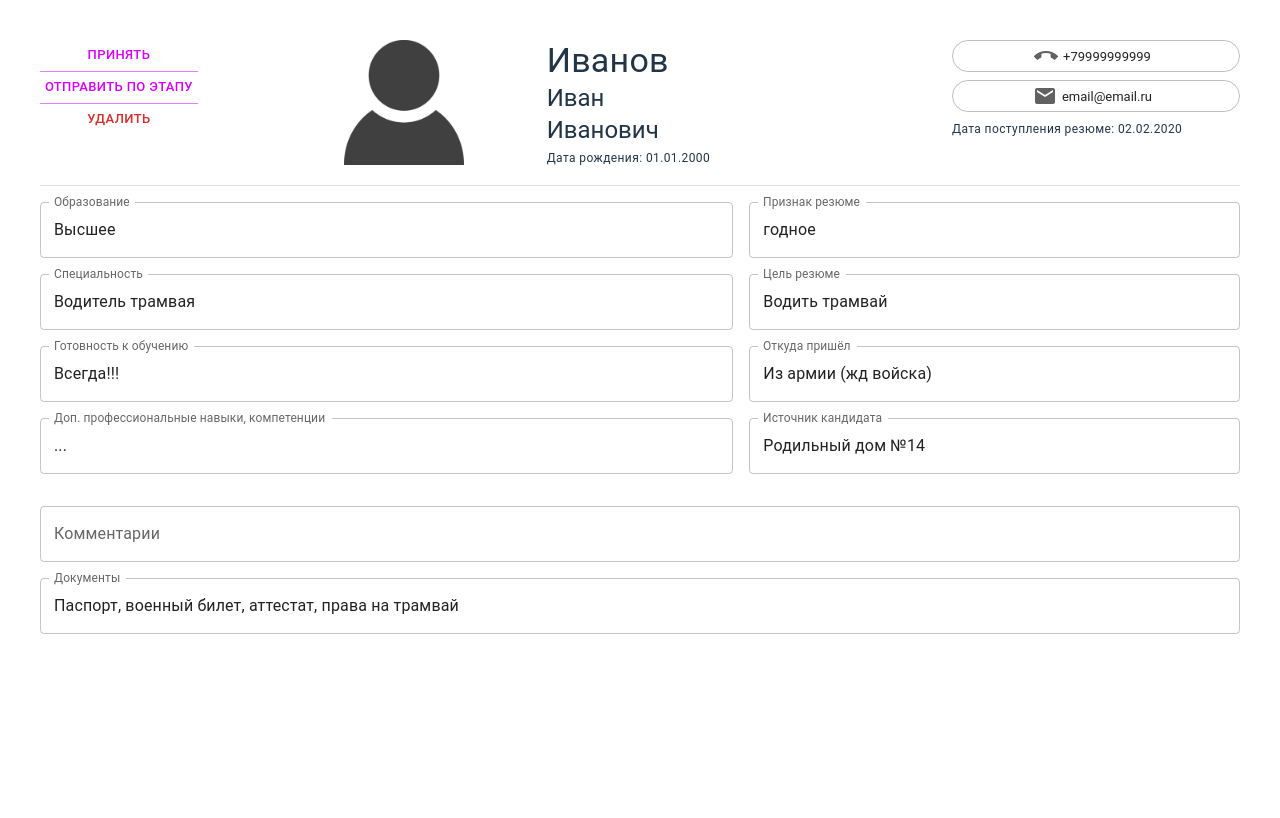
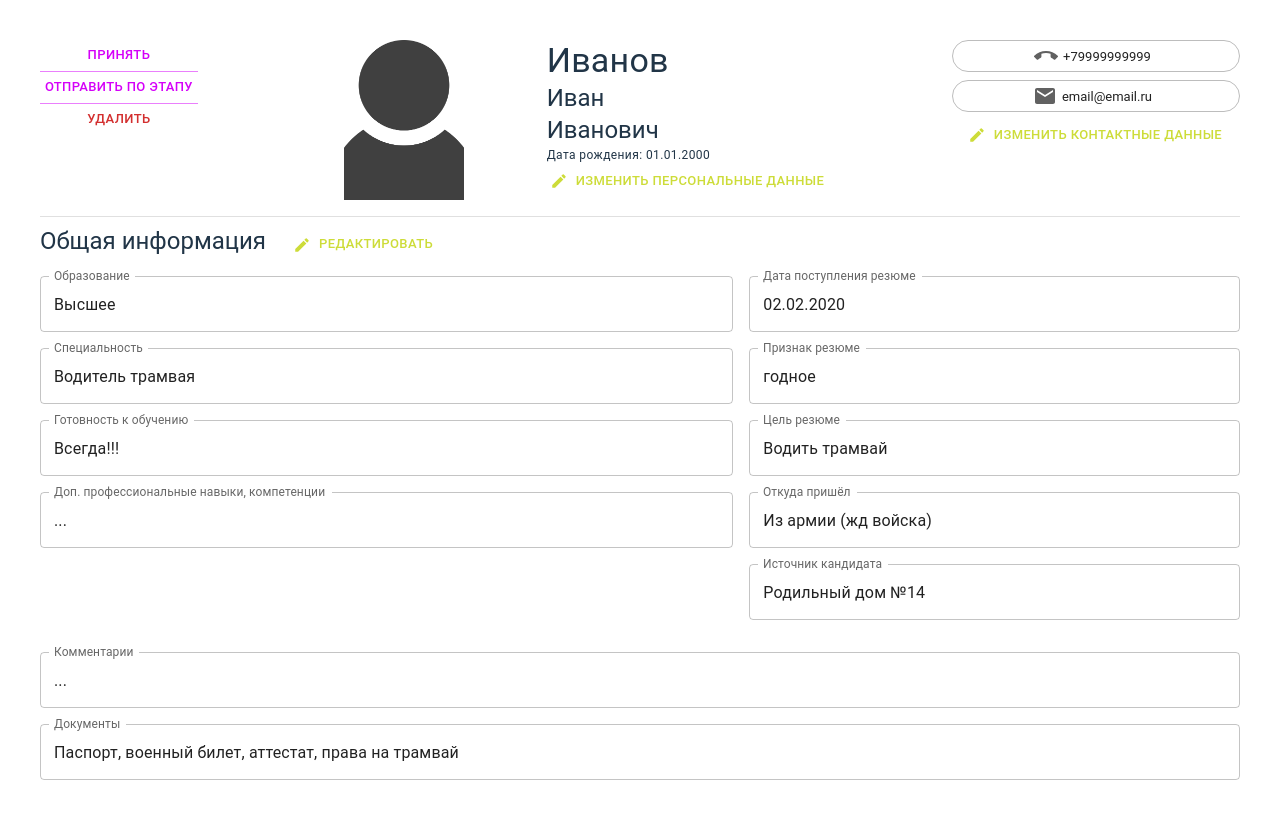
Before and after one commit to merly986/please, a React (Vite) app in the folder please_front/: page /candidate/1 in a window 1280 px wide. Built offline with nearby package versions, Linux system fonts and the light colour scheme.

Commit message:
f#1/reserved

```diff
--- a/please_front/src/App.tsx
+++ b/please_front/src/App.tsx
@@ -3,7 +3,7 @@ import { setHomeLink } from "@store/common.ts";
 import { BrowserRouter, Route, Routes } from "react-router-dom";
 import "./App.css";
 import Index from "@/pages/";
-import CandidateInfo from "@/pages/candidate/";
+import CandidateInfo from "@/pages/candidate/CandidateInfo.tsx";
 import { useDispatch } from "react-redux";
 import { lime, purple } from "@mui/material/colors";
 
--- a/please_front/src/pages/candidate/index.tsx
+++ b/please_front/src/pages/CandidateInfo.tsx
@@ -2,7 +2,7 @@ import avatar from "/avatar.png";
 import { Avatar } from "@mui/material";
 import { Box, Grid, Typography, Chip, Stack, Button, ButtonGroup, Divider, TextField } from "@mui/material";
 import { useParams } from "react-router-dom";
-import { CallEnd, Email } from '@mui/icons-material';
+import { CallEnd, Email, Edit } from '@mui/icons-material';
 
 const candidate = {
   firstName: "Иван",
@@ -37,7 +37,7 @@ function CandidateInfo () {
 	  <Avatar
 	    src={candidate.foto}
 	    alt="Фото"
-	    sx={{height: 125, width: 120}}
+	    sx={{height: 160, width: 120}}
 	    variant="square"
 	  />
         </Grid>
@@ -46,18 +46,21 @@ function CandidateInfo () {
             <Typography variant="h4">{candidate.lastName}</Typography>
             <Typography variant="h5">{candidate.firstName}</Typography>
             <Typography variant="h5">{candidate.middleName}</Typography>
-            <Typography variant="caption">Дата рождения: {candidate.birthday}</Typography>
+            <Typography variant="caption" sx={{display: "block"}}>Дата рождения: {candidate.birthday}</Typography>
+            <Button size="small" startIcon={<Edit />}>Изменить персональные данные</Button>
           </div>
         </Grid>
         <Grid item sm={12} md={3}>
           <Stack spacing={1}>
             <Chip icon={<CallEnd />} label={candidate.phone} variant="outlined" />
             <Chip icon={<Email />} label={candidate.email} variant="outlined" />
-            <Typography variant="caption">Дата поступления резюме: { candidate.resumeDate }</Typography>
+            <Button size="small"  startIcon={<Edit />}>Изменить контактные данные</Button>
           </Stack>
         </Grid>
         <Grid item sm={12} md={12}>
-          <Divider />
+          <Divider sx={{mb: 1}}/>
+          <Typography variant="h5" sx={{display: "inline", mr: 3}}>Общая информация</Typography>
+          <Button size="small" startIcon={<Edit />}>Редактировать</Button>
           <Grid container spacing={2}>
             <Grid item sm={12} md={7}>
               <TextField sx={{mt: 2}}
@@ -97,6 +100,14 @@ function CandidateInfo () {
             <Grid item sm={12} md={5}>
               <TextField sx={{mt: 2}}
                 fullWidth
+                label="Дата поступления резюме"
+                defaultValue={ candidate.resumeDate }
+                InputProps={{
+                  readOnly: true,
+                }}
+              />
+              <TextField sx={{mt: 2}}
+                fullWidth
                 label="Признак резюме"
                 defaultValue="годное"
                 InputProps={{
@@ -134,7 +145,7 @@ function CandidateInfo () {
           <TextField sx={{mt: 2}}
             fullWidth
             label="Комментарии"
-            defaultValue=""
+            defaultValue="..."
             InputProps={{
               readOnly: true,
             }}
--- /dev/null
+++ b/please_front/src/pages/candidate/CandidateInfo.tsx
@@ -0,0 +1,168 @@
+import avatar from "/avatar.png";
+import { Avatar } from "@mui/material";
+import { Box, Grid, Typography, Chip, Stack, Button, ButtonGroup, Divider, TextField } from "@mui/material";
+import { useParams } from "react-router-dom";
+import { CallEnd, Email, Edit } from '@mui/icons-material';
+
+const candidate = {
+  firstName: "Иван",
+  lastName: "Иванов",
+  middleName: "Иванович",
+  foto: avatar,
+  birthday: "01.01.2000",
+  phone: "+79999999999",
+  email: "email@email.ru",
+  resumeDate: "02.02.2020"
+};
+
+function CandidateInfo () {
+  const params = useParams();
+
+  return (
+    <Box sx={{ flexGrow: 1 }}>
+      <Grid container spacing={2}>
+        <Grid item sm={12} md={3}>
+          <ButtonGroup
+            orientation="vertical"
+            variant="text"
+            size="small"
+            color="secondary"
+          >
+            <Button>Принять</Button>
+            <Button>Отправить по этапу</Button>
+            <Button color="error">Удалить</Button>
+          </ButtonGroup>
+        </Grid>
+        <Grid item sm={12} md={2}>
+	  <Avatar
+	    src={candidate.foto}
+	    alt="Фото"
+	    sx={{height: 160, width: 120}}
+	    variant="square"
+	  />
+        </Grid>
+        <Grid item sm={12} md={4}>
+          <div>
+            <Typography variant="h4">{candidate.lastName}</Typography>
+            <Typography variant="h5">{candidate.firstName}</Typography>
+            <Typography variant="h5">{candidate.middleName}</Typography>
+            <Typography variant="caption" sx={{display: "block"}}>Дата рождения: {candidate.birthday}</Typography>
+            <Button size="small" startIcon={<Edit />}>Изменить персональные данные</Button>
+          </div>
+        </Grid>
+        <Grid item sm={12} md={3}>
+          <Stack spacing={1}>
+            <Chip icon={<CallEnd />} label={candidate.phone} variant="outlined" />
+            <Chip icon={<Email />} label={candidate.email} variant="outlined" />
+            <Button size="small"  startIcon={<Edit />}>Изменить контактные данные</Button>
+          </Stack>
+        </Grid>
+        <Grid item sm={12} md={12}>
+          <Divider sx={{mb: 1}}/>
+          <Typography variant="h5" sx={{display: "inline", mr: 3}}>Общая информация</Typography>
+          <Button size="small" startIcon={<Edit />}>Редактировать</Button>
+          <Grid container spacing={2}>
+            <Grid item sm={12} md={7}>
+              <TextField sx={{mt: 2}}
+                fullWidth
+                label="Образование"
+                defaultValue="Высшее"
+                InputProps={{
+                  readOnly: true,
+                }}
+              />
+              <TextField sx={{mt: 2}}
+                fullWidth
+                label="Специальность"
+                defaultValue="Водитель трамвая"
+                InputProps={{
+                  readOnly: true,
+                }}
+              />
+              <TextField sx={{mt: 2}}
+                fullWidth
+                label="Готовность к обучению"
+                defaultValue="Всегда!!!"
+                InputProps={{
+                  readOnly: true,
+                }}
+              />
+              <TextField sx={{mt: 2}}
+                fullWidth
+                label="Доп. профессиональные навыки, компетенции"
+                defaultValue="..."
+                InputProps={{
+                  readOnly: true,
+                }}
+              />
+
+            </Grid>
+            <Grid item sm={12} md={5}>
+              <TextField sx={{mt: 2}}
+                fullWidth
+                label="Дата поступления резюме"
+                defaultValue={ candidate.resumeDate }
+                InputProps={{
+                  readOnly: true,
+                }}
+              />
+              <TextField sx={{mt: 2}}
+                fullWidth
+                label="Признак резюме"
+                defaultValue="годное"
+                InputProps={{
+                  readOnly: true,
+                }}
+              />
+              <TextField sx={{mt: 2}}
+                fullWidth
+                label="Цель резюме"
+                defaultValue="Водить трамвай"
+                InputProps={{
+                  readOnly: true,
+                }}
+              />
+              <TextField sx={{mt: 2}}
+                fullWidth
+                label="Откуда пришёл"
+                defaultValue="Из армии (жд войска)"
+                InputProps={{
+                  readOnly: true,
+                }}
+              />
+              <TextField sx={{mt: 2}}
+                fullWidth
+                label="Источник кандидата"
+                defaultValue="Родильный дом №14"
+                InputProps={{
+                  readOnly: true,
+                }}
+              />
+            </Grid>
+          </Grid>
+        </Grid>
+        <Grid item sm={12} md={12}>
+          <TextField sx={{mt: 2}}
+            fullWidth
+            label="Комментарии"
+            defaultValue="..."
+            InputProps={{
+              readOnly: true,
+            }}
+            multiline
+          />
+          <TextField sx={{mt: 2}}
+            fullWidth
+            label="Документы"
+            defaultValue="Паспорт, военный билет, аттестат, права на трамвай"
+            InputProps={{
+              readOnly: true,
+            }}
+          />
+        </Grid>
+      </Grid>
+    </Box>
+  );
+};
+
+export default CandidateInfo;
```
Also changed, not shown: please_front/src/pages/candidate/ContactsForm.tsx (added, +50 -0 lines).
